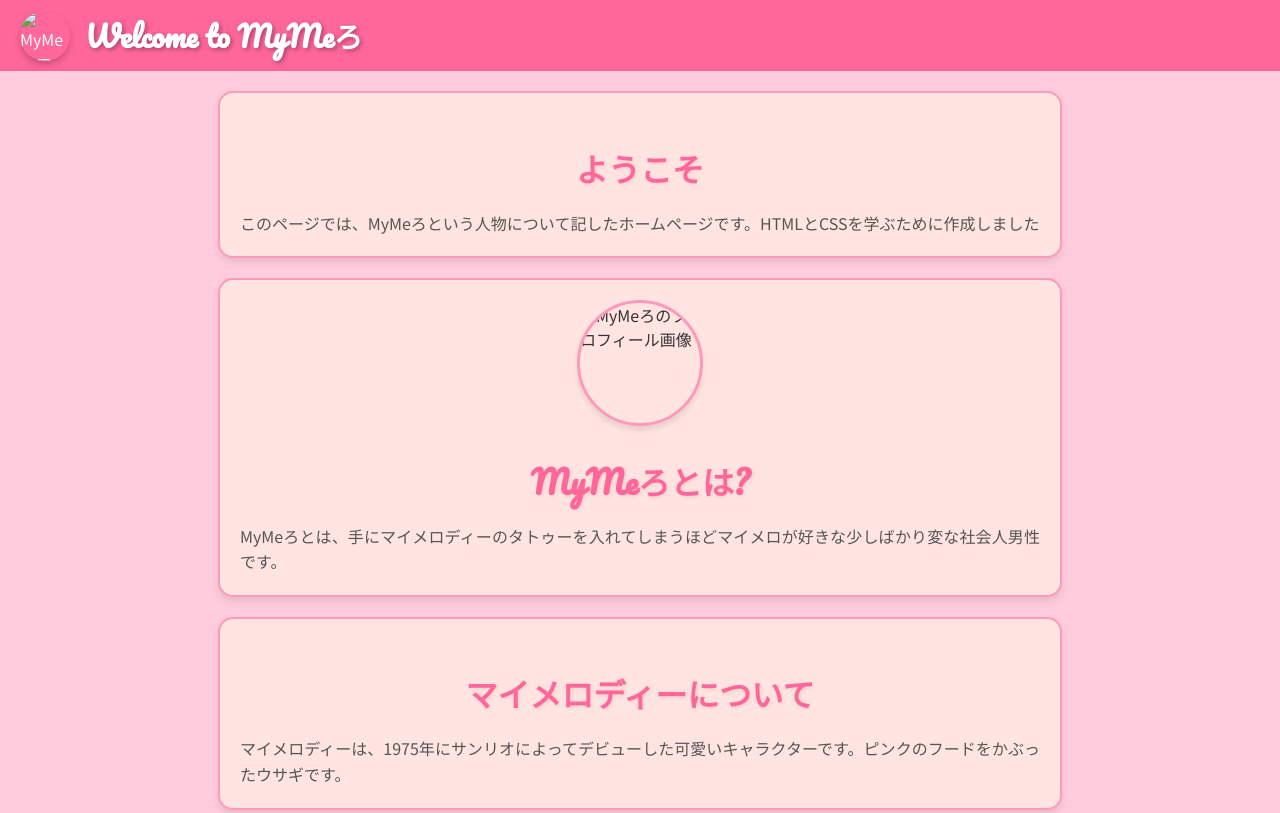
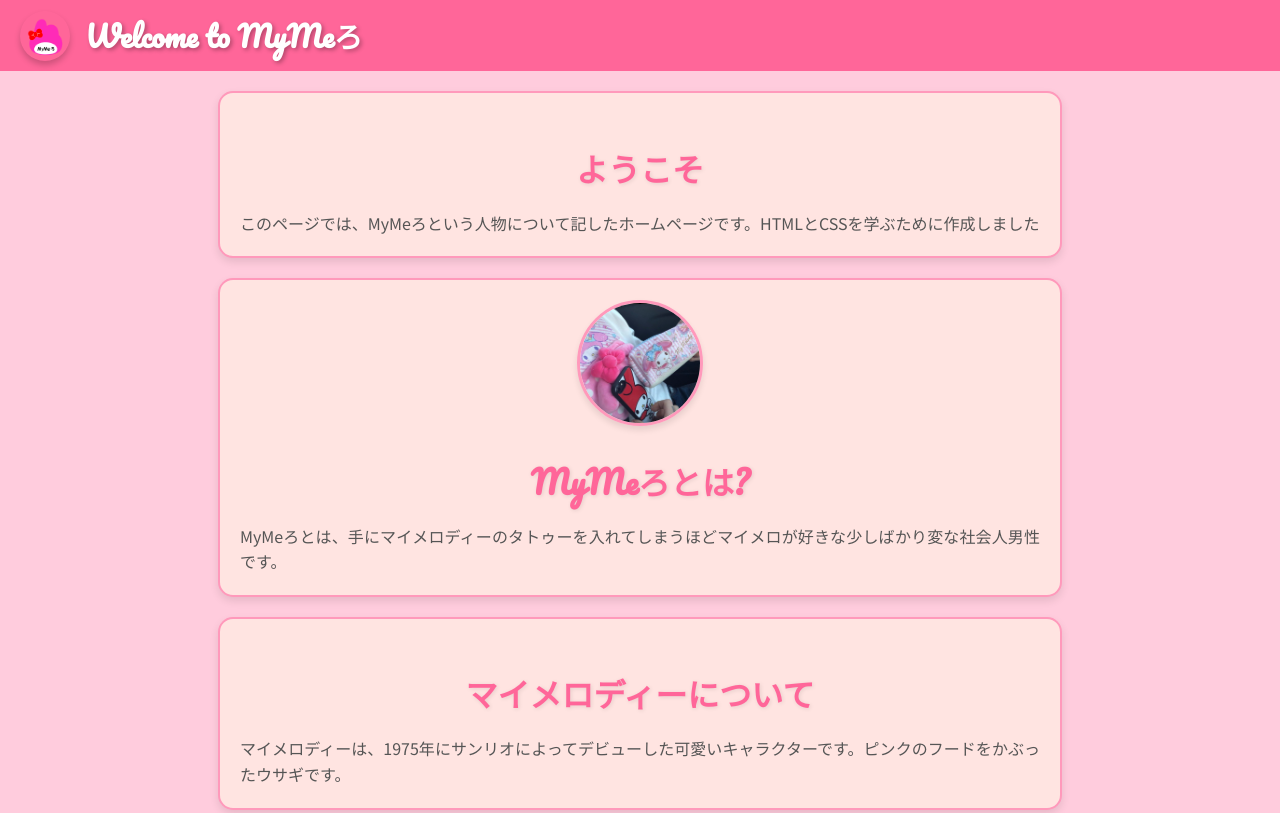
Before and after one commit to MyMeLow/MyMeLow.github.io, a plain HTML site: page index.html in a window 1280 px wide. Shown: the top 813 px of the page. Drawn offline with Linux system fonts and the light colour scheme.

Commit message:
fix index.html

```diff
--- a/index.html
+++ b/index.html
@@ -34,7 +34,7 @@
 
    <header>
     <div class="logo-title">
-        <img src="logo.png" alt="MyMeろロゴ">
+        <img src="assets/logo.png" alt="MyMeろロゴ">
         <h1>Welcome to MyMeろ</h1>
     </div>
 </header>
@@ -49,7 +49,7 @@
         <div class="section">
             <div class="text-container">
                 <div class="image-container">
-                    <img src="profile.jpg" alt="MyMeろのプロフィール画像">
+                    <img src="assets/profile.jpg" alt="MyMeろのプロフィール画像">
                 </div>
                 <div class="text-content">
                     <h2>MyMeろとは?</h2>
```
